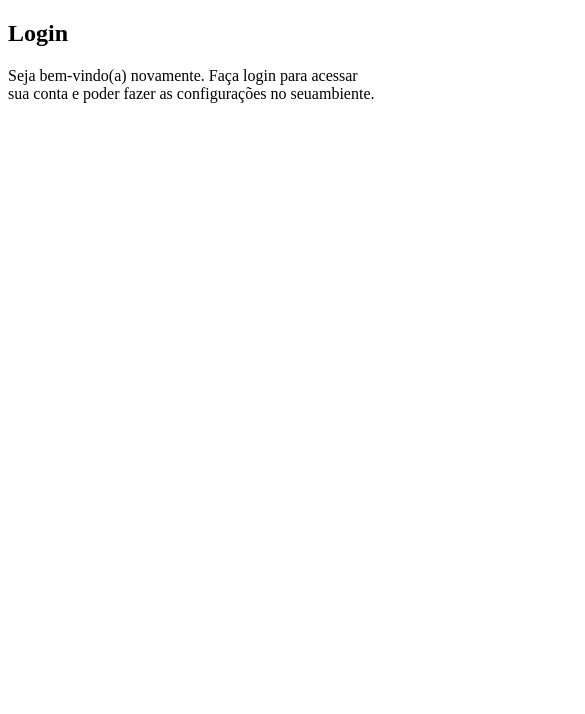
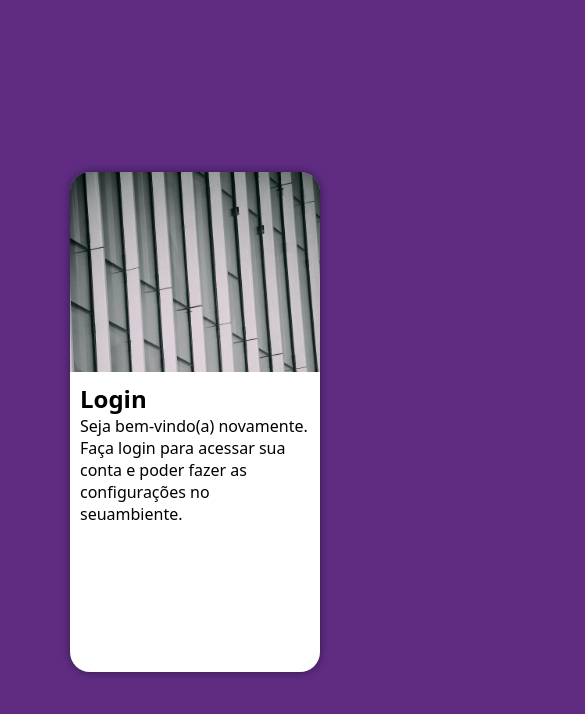
Before and after one commit to viniciusN444/projeto-login, a plain HTML site: page index.html in a window 390 px wide. Shown: the top 714 px of the page, 585 px wide, since content can reach past the window. Drawn offline with Linux system fonts and the light colour scheme.

Commit message:
Aplicando o Mobile First na tela de login

```diff
--- a/estilos/style.css
+++ b/estilos/style.css
@@ -2,7 +2,50 @@
 
 /*
     Paleta de Cores
-
     Verde: #49a09d
     Lilás: #5f2c82
 */
+
+* {
+    font-family: system-ui, -apple-system, BlinkMacSystemFont, 'Segoe UI', Roboto, Oxygen, Ubuntu, Cantarell, 'Open Sans', 'Helvetica Neue', sans-serif;
+    padding: 0px;
+    margin: 0px;
+    box-sizing: border-box;
+}
+
+body, html {
+    background-color: #5f2c82;
+    height: 100vh;
+    width: 100vh;
+}
+
+main {
+    height: 100vh;
+    width: 100vw;
+    position: relative;
+}
+
+#imagem {
+    display: block;
+    background: #5f2c82  url('../imagens/metal.jpg') no-repeat top center;
+    background-size: cover;
+    height: 200px;
+}
+
+#login {
+    background-color: white;
+    width: 250px;
+    height: 500px;
+    border-radius: 20px;
+    position: absolute;
+    top: 50%;
+    left: 50%;
+    transform: translate(-50%,-50%);
+    overflow: hidden;
+    box-shadow: 0px 0px 10px rgba(0, 0, 0, 0.445);
+}
+
+#formulario {
+    display: block;
+    padding: 10px;
+}
```
Also changed, not shown: index.html (+1 -1 lines).
